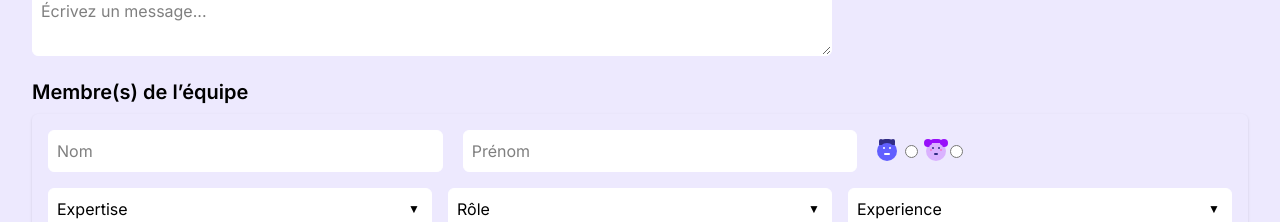
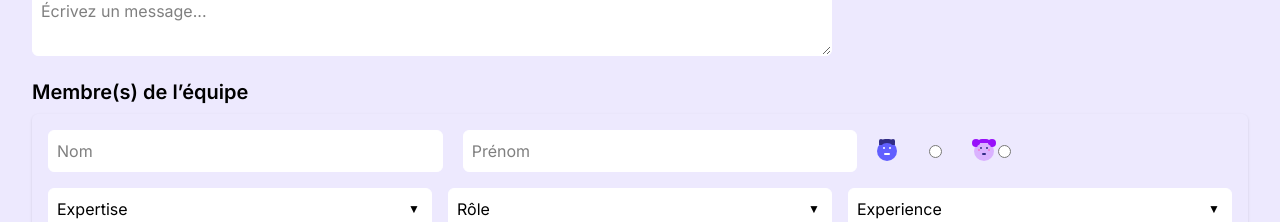
Before and after one commit to NaomiMeig/Evaluation-page, a React (Vite) app: page / in a window 1280 px wide. Shown: the part 976-1198 px from the top of the page. Built offline with nearby package versions, Linux system fonts and the light colour scheme.

Commit message:
TeamForm

```diff
--- a/src/components/TeamForm.jsx
+++ b/src/components/TeamForm.jsx
@@ -151,7 +151,7 @@
                 onChange={(e) => handleMemberChange(member.id, "firstName", e.target.value)}
                 className="border border-white bg-white p-2 rounded-md w-full sm:w-1/3"
               />
-              <div className="flex flex-row items-center gap-2">
+              <div className="flex flex-row items-center gap-8">
                 <label className="flex items-center space-x-1">
                 <div className="relative w-5 h-5 bg-indigo-500 rounded-full flex items-center justify-center">
                     <div className="absolute -top-0.5 left-1/2 transform -translate-x-1/2 w-4 h-1.5 bg-indigo-900 rounded-t-lg"></div>
```
